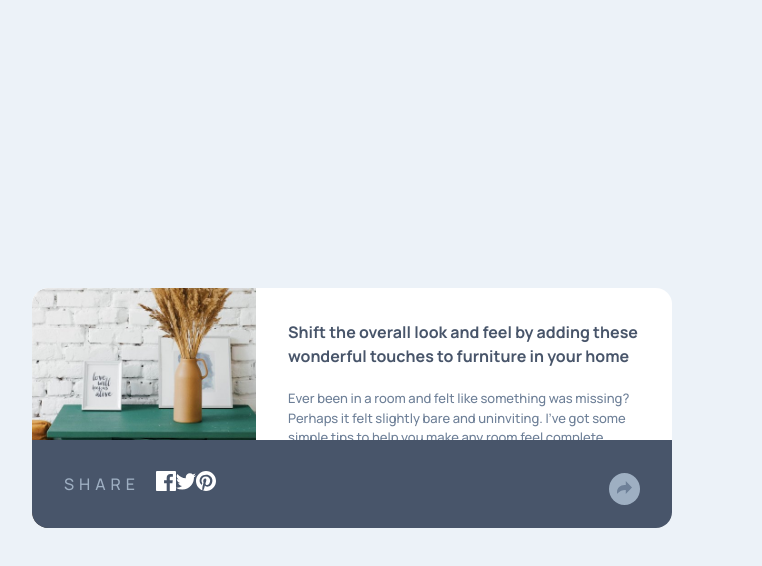
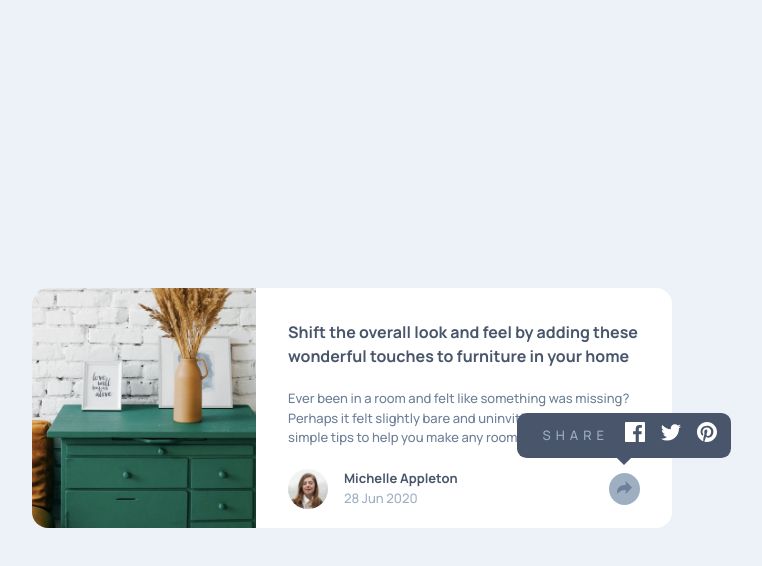
Before and after one commit to tteo6078/article_preview, a plain HTML site: page index.html in a window 1280 px wide. Both pictures are taken after a click on the button 912 px from the left and 488 px from the top of the page. Shown: the whole page, without its empty margins (288-1050 px from the left). Drawn offline with Linux system fonts and the light colour scheme.

Commit message:
hardcoded solution

```diff
--- a/styles.css
+++ b/styles.css
@@ -31,6 +31,7 @@ body {
     position: relative;
     overflow: hidden;
     min-width: 20rem;
+    max-height: 40rem;
 }
 
 /* Main Content */
@@ -64,7 +65,8 @@ body {
     display: flex;
     align-items: center;
     gap: 1rem;
-    margin-top: 1.5rem;
+    margin-top: 2rem;
+    margin-bottom: -0.5rem;
 }
 
 .profile .avatar {
@@ -91,13 +93,10 @@ body {
 .share {
     margin-left: auto;
     display: flex;
-    align-items: center;
-    gap: 5rem;
  }
 
 .share-btn {
   background: var(--greyishBlue);
-  align-items: flex-end;
   border: none;
   padding: 0.5rem;
   border-radius: 50%;
@@ -115,16 +114,22 @@ body {
     bottom: 0;
     width: 100%;
     background-color: var(--darkGreyishBlue);
-    padding: 1rem 1rem;
     position: absolute;
     display: flex;
     align-items: center;
     visibility: hidden;
-    transform-origin: bottom;
+    gap: 1rem;
+    padding: 1.3rem;
+    transform: translateY(110%);
+    transition:
+    transform 260ms cubic-bezier(.2,.9,.3,1),
+    visibility 0ms linear 260ms;
 }
 
 .share-icons.active {
     visibility: visible;
+    transform: translateY(0);
+    transition-delay: 0s;
 }
 
 .share-icons::after {
@@ -135,7 +140,8 @@ body {
     text-transform: uppercase;
     letter-spacing: 5px;
     color: var(--greyishBlue);
-    margin: 1rem;
+    font-size: 13px;
+    padding-left: 0.7rem;
 }
 
 
@@ -144,6 +150,7 @@ body {
     display: flex;
     max-width: 40rem;
     max-height: 15rem;
+    overflow: visible;
   }
 
   .container .blog-img {
@@ -162,4 +169,32 @@ body {
     margin-top: 0.5rem;
   }
 
+  .share-icons {
+    left: 485px;
+    bottom: 70px;
+    width: auto;
+    padding: 0.6rem 0.9rem;
+    border-radius: 0.6rem;
+    opacity: 0;
+    pointer-events: none;
+    transition: none;
+  }
+
+  .share-icons.active {
+    opacity: 1;
+    visibility: visible;
+  }
+
+  .share-icons::after {
+    content: "";
+    position: absolute;
+    width: 10px;
+    height: 10px;
+    left: 50%;
+    bottom: -5px;
+    transform: translateX(-50%) rotate(45deg);
+    background: var(--darkGreyishBlue);
+    z-index: 1;
+  }
+
 }
```
